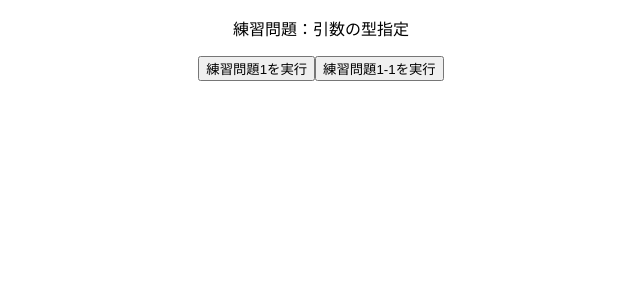
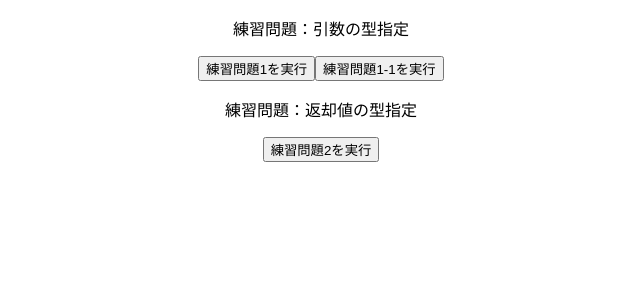
Before and after one commit to hideki1516/udemy-jak-02-ts, a React (Create React App) app: page / in a window 1280 px wide. Shown: the top 300 px of the page, without its empty margins (319-959 px from the left). Built offline with nearby package versions, Linux system fonts and the light colour scheme.

Commit message:
47-Practice2

```diff
--- a/src/App.tsx
+++ b/src/App.tsx
@@ -2,11 +2,13 @@ import React from 'react';
 import logo from './logo.svg';
 import './App.css';
 import { Practice1 } from './practices/Practice1';
+import { Practice2 } from './practices/Practice2';
 
 function App() {
   return (
     <div className="App">
       <Practice1 />
+      <Practice2 />
     </div>
   );
 }
--- /dev/null
+++ b/src/practices/Practice2.tsx
@@ -0,0 +1,21 @@
+import React from "react";
+
+export const Practice2 = () => {
+  // 明示的に返却値の型を指定することでチーム開発でのエラーを防ぐ
+  const getTotalFee = (num: number): number => {
+    const total = num * 1.1;
+    return total;
+  };
+
+  const onClickPracticeA = () => {
+    console.log(getTotalFee(1000));
+  };
+
+  return (
+    <div>
+      <p>練習問題：返却値の型指定</p>
+      <button onClick={onClickPracticeA}>練習問題2を実行</button>
+      {/* <button onClick={onClickPracticeB}>練習問題2-1を実行</button> */}
+    </div>
+  )
+};
```
